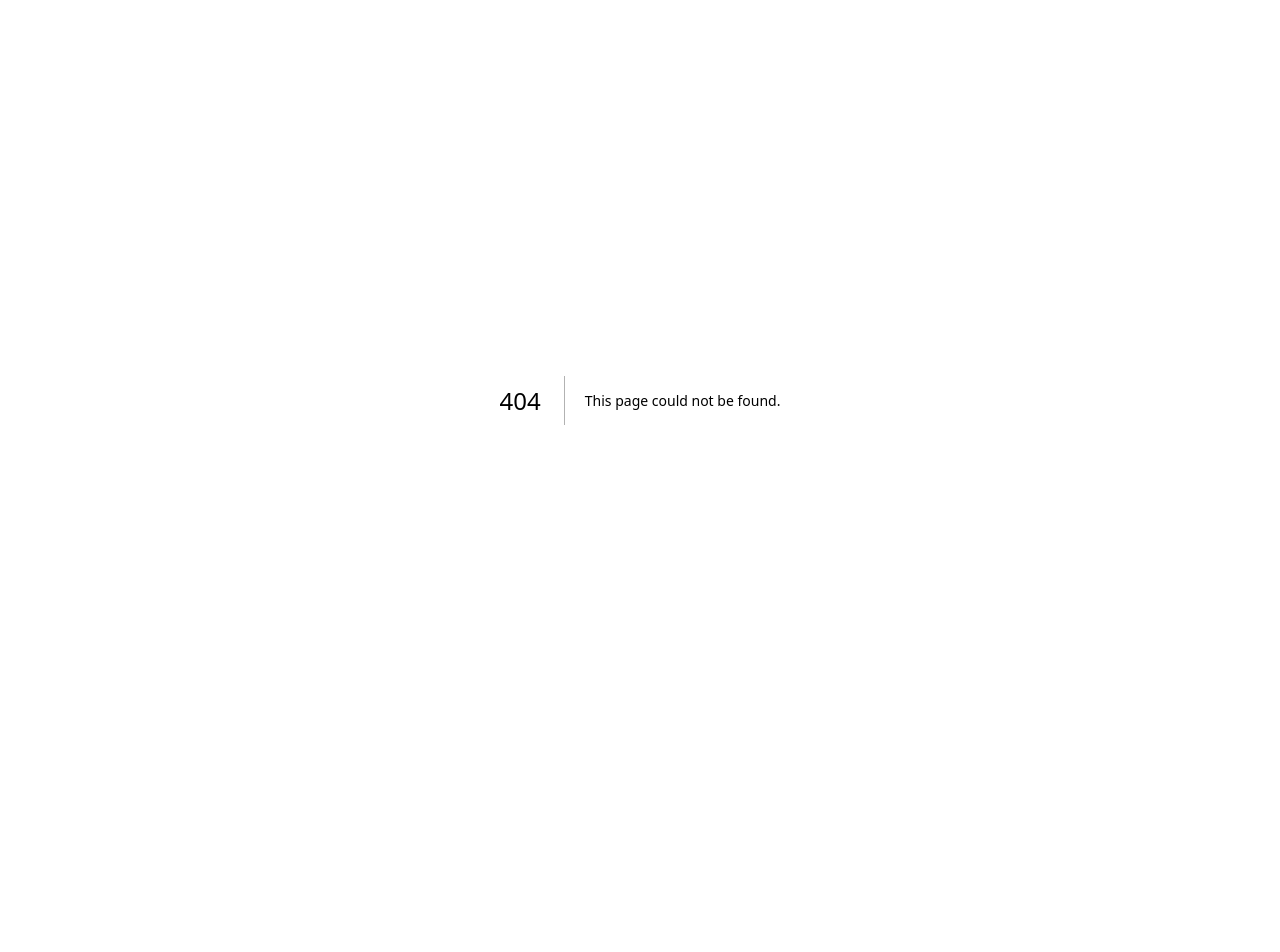
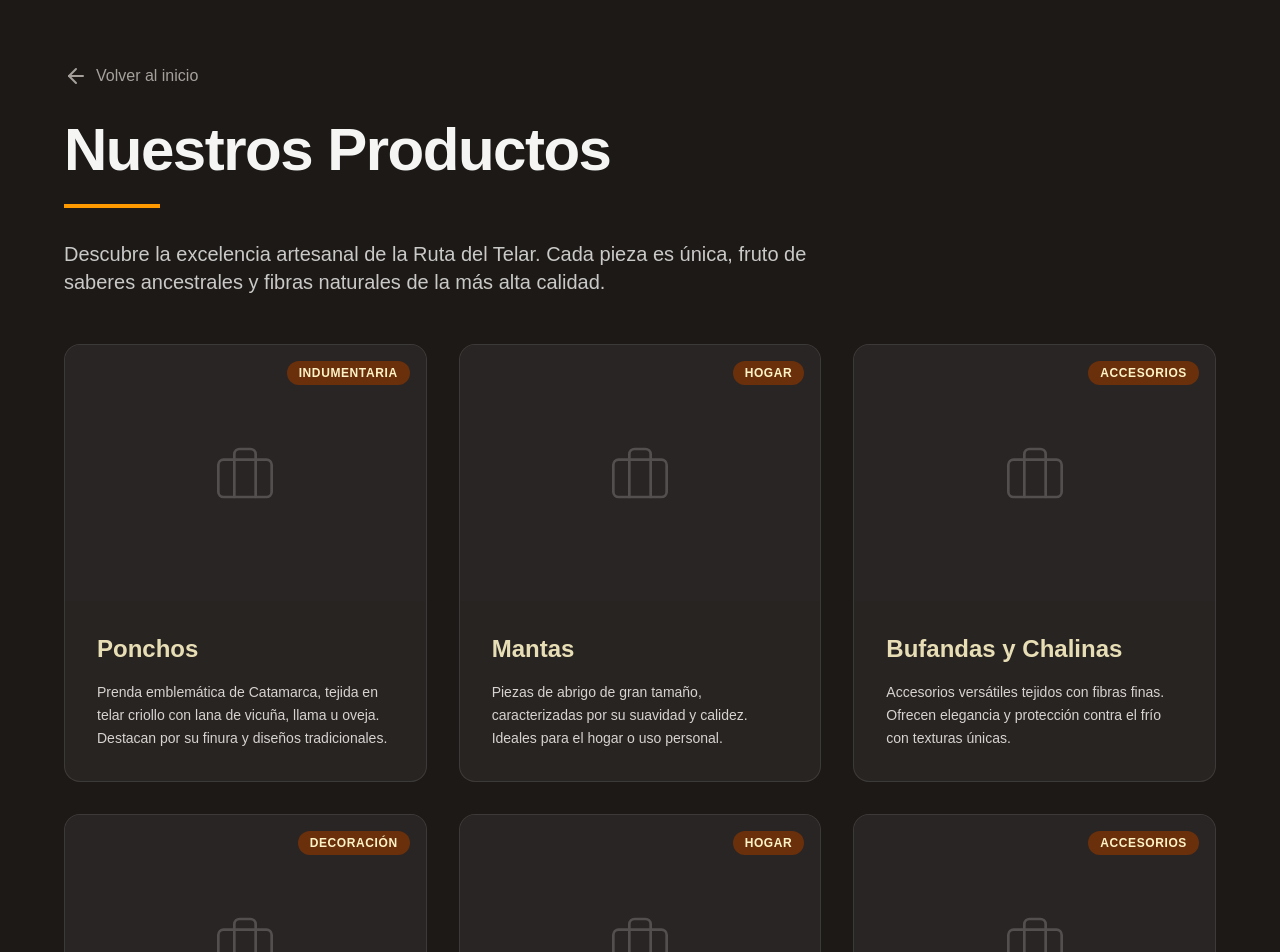
Before and after one commit to carlosacostap-unca/prototipo2-rutadeltelar, a Next.js app: page /productos in a window 1280 px wide. Before the commit this address had no page. Shown: the top 952 px of the page. Before the commit the page ends 800 px from the top, so only its background shows below. Built offline with nearby package versions, Linux system fonts and the light colour scheme.

Commit message:
Add Productos section and new page /productos

```diff
--- a/app/components/SwipeSlider.tsx
+++ b/app/components/SwipeSlider.tsx
@@ -33,9 +33,10 @@ const sections = [
     text: "text-emerald-100"
   },
   {
-    title: "Contacta",
-    subtitle: "Visítanos",
-    description: "Ven y conoce el proceso artesanal.",
+    title: "Productos",
+    subtitle: "Artesanía Local",
+    description: "Piezas únicas tejidas con técnicas ancestrales.",
+    link: "/productos",
     bg: "bg-amber-900",
     text: "text-amber-100"
   }
--- /dev/null
+++ b/app/productos/page.tsx
@@ -0,0 +1,83 @@
+import Link from "next/link";
+
+const productos = [
+  {
+    name: "Ponchos",
+    description: "Prenda emblemática de Catamarca, tejida en telar criollo con lana de vicuña, llama u oveja. Destacan por su finura y diseños tradicionales.",
+    category: "Indumentaria"
+  },
+  {
+    name: "Mantas",
+    description: "Piezas de abrigo de gran tamaño, caracterizadas por su suavidad y calidez. Ideales para el hogar o uso personal.",
+    category: "Hogar"
+  },
+  {
+    name: "Bufandas y Chalinas",
+    description: "Accesorios versátiles tejidos con fibras finas. Ofrecen elegancia y protección contra el frío con texturas únicas.",
+    category: "Accesorios"
+  },
+  {
+    name: "Tapices",
+    description: "Obras de arte textil que plasman paisajes, iconografía precolombina y escenas de la vida cotidiana de los valles.",
+    category: "Decoración"
+  },
+  {
+    name: "Alfombras",
+    description: "Tejidos resistentes y coloridos, elaborados con técnicas de nudo o telar, que aportan calidez a cualquier ambiente.",
+    category: "Hogar"
+  },
+  {
+    name: "Fajas",
+    description: "Cintas tejidas con complejos patrones geométricos, utilizadas tradicionalmente como cinturones o elementos decorativos.",
+    category: "Accesorios"
+  }
+];
+
+export default function Productos() {
+  return (
+    <main className="min-h-screen bg-stone-900 text-stone-100 p-8 md:p-16">
+      <div className="max-w-6xl mx-auto">
+        <div className="mb-12">
+            <Link href="/" className="inline-flex items-center text-stone-400 hover:text-white transition-colors mb-8 group">
+                <svg xmlns="http://www.w3.org/2000/svg" width="24" height="24" viewBox="0 0 24 24" fill="none" stroke="currentColor" strokeWidth="2" strokeLinecap="round" strokeLinejoin="round" className="mr-2 transform group-hover:-translate-x-1 transition-transform">
+                    <line x1="19" y1="12" x2="5" y2="12"></line>
+                    <polyline points="12 19 5 12 12 5"></polyline>
+                </svg>
+                Volver al inicio
+            </Link>
+
+            <h1 className="text-4xl md:text-6xl font-bold tracking-tight mb-6">Nuestros Productos</h1>
+            <div className="w-24 h-1 bg-amber-500 mb-8"></div>
+            <p className="text-xl opacity-80 max-w-3xl mb-12">
+              Descubre la excelencia artesanal de la Ruta del Telar. Cada pieza es única, fruto de saberes ancestrales y fibras naturales de la más alta calidad.
+            </p>
+        </div>
+
+        <div className="grid grid-cols-1 md:grid-cols-2 lg:grid-cols-3 gap-8">
+            {productos.map((producto, index) => (
+                <div key={index} className="group flex flex-col bg-white/5 rounded-2xl border border-white/10 overflow-hidden hover:border-white/30 transition-all duration-300 hover:transform hover:scale-[1.02]">
+                    <div className="h-64 bg-stone-800 relative overflow-hidden">
+                        {/* Placeholder visual para imagen de producto */}
+                        <div className="absolute inset-0 flex flex-col items-center justify-center opacity-20 group-hover:opacity-30 transition-opacity">
+                            <svg xmlns="http://www.w3.org/2000/svg" width="64" height="64" viewBox="0 0 24 24" fill="none" stroke="currentColor" strokeWidth="1" strokeLinecap="round" strokeLinejoin="round">
+                                <rect x="2" y="7" width="20" height="14" rx="2" ry="2"></rect>
+                                <path d="M16 21V5a2 2 0 0 0-2-2h-4a2 2 0 0 0-2 2v16"></path>
+                            </svg>
+                        </div>
+                        <div className="absolute top-4 right-4 bg-amber-900/80 text-amber-100 text-xs font-bold px-3 py-1 rounded-full uppercase tracking-wider">
+                            {producto.category}
+                        </div>
+                    </div>
+                    <div className="p-8 flex-1 flex flex-col">
+                        <h3 className="text-2xl font-bold mb-4 text-amber-100/90">{producto.name}</h3>
+                        <p className="text-stone-300 leading-relaxed text-sm flex-1">
+                            {producto.description}
+                        </p>
+                    </div>
+                </div>
+            ))}
+        </div>
+      </div>
+    </main>
+  );
+}
```
